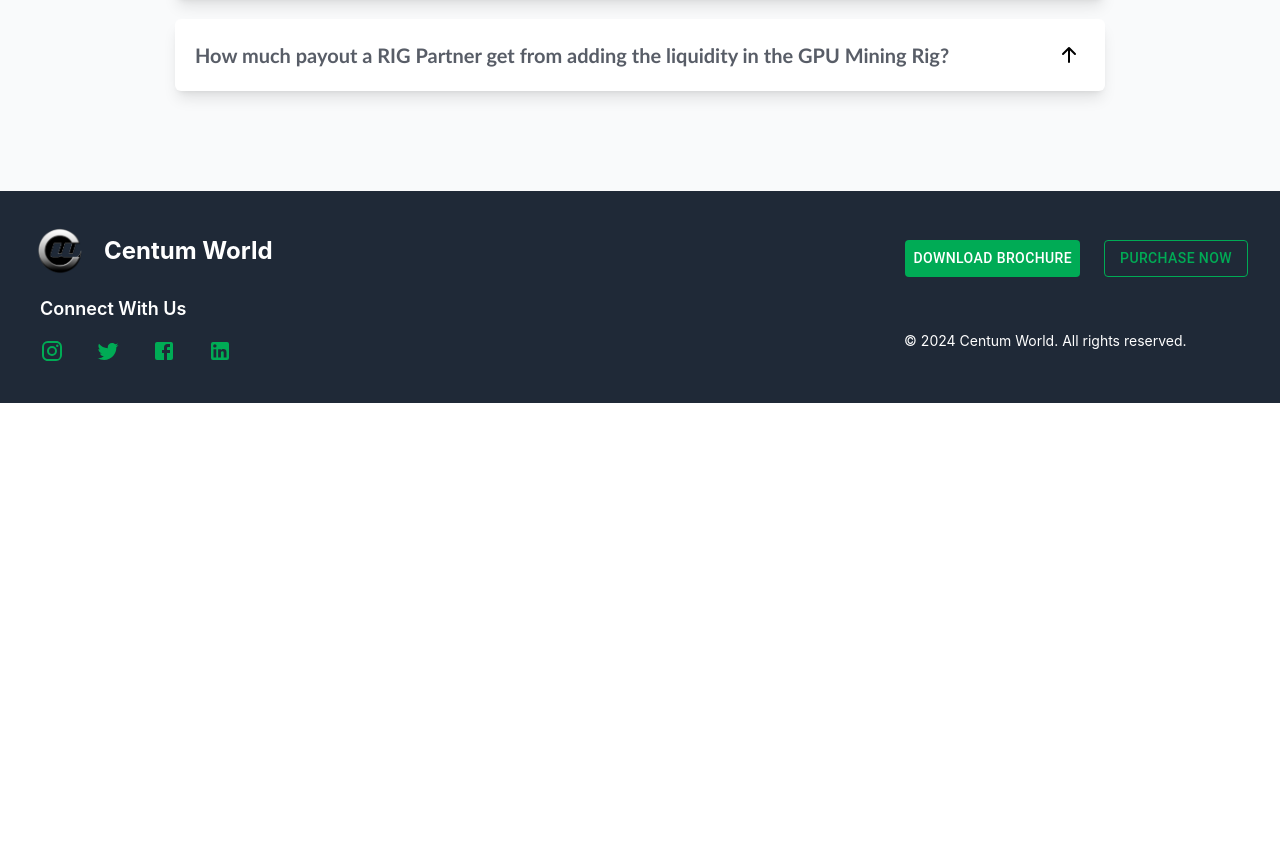
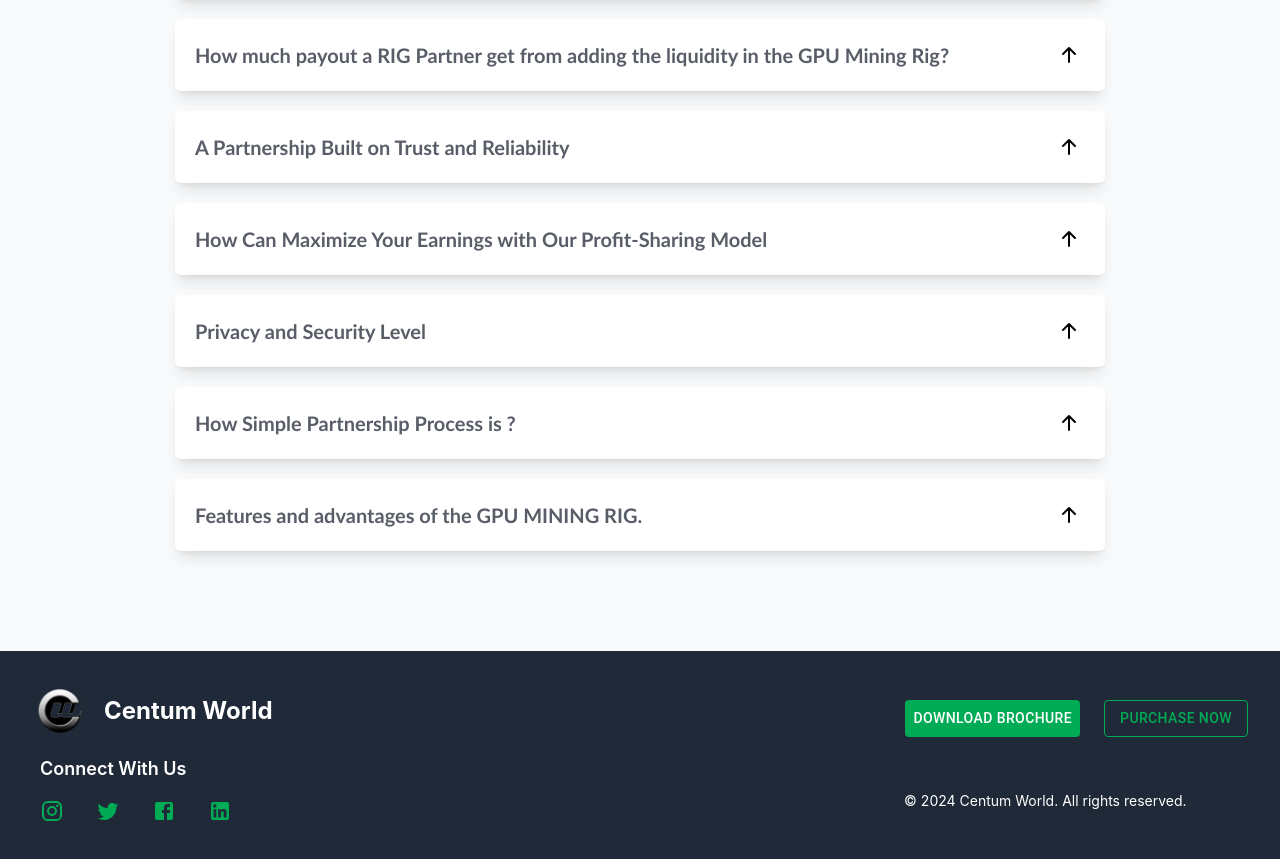
Before and after one commit to centum-world/mining-rig-portfolio, a React (Vite) app: page / in a window 1280 px wide. Shown: the part 5667-6526 px from the top of the page. Before the commit the page ends 6070 px from the top, so only its background shows below. Built offline with nearby package versions, Linux system fonts and the light colour scheme.

Commit message:
faq section done

```diff
--- a/src/components/FaqFirstSection.jsx
+++ b/src/components/FaqFirstSection.jsx
@@ -34,12 +34,9 @@ const FaqFirstSection = () => {
   };
   const arrowRotation = isArrowDown ? 180 : 0;
 
-
   const arrowRotation2 = isArrowDown2 ? 180 : 0;
 
-
   const arrowRotation3 = isArrowDown3 ? 180 : 0;
-
 
   const arrowRotation4 = isArrowDown4 ? 180 : 0;
 
@@ -62,9 +59,11 @@ const FaqFirstSection = () => {
             onClick={handleArrowClick}
           >
             <div className="">
-              <h2 className="text-xl font-calibri font-semibold text-gray-900 text-opacity-70 ">Who are GPU Mining RIG Partners?</h2>
+              <h2 className="text-xl font-calibri font-semibold text-gray-900 text-opacity-70 ">
+                Who are GPU Mining RIG Partners?
+              </h2>
               {isArrowDown ? (
-                <p className="text-sm ">
+                <p className="text-sm text-gray-700 text-opacity-80">
                   The GPU Mining RIG Partners are those who assist the (IAAS)
                   means Infrastructure As A Service.You will be adding the
                   liquidity for this GPU Mining setup for the development and
@@ -98,7 +97,7 @@ const FaqFirstSection = () => {
                 What are the liquidity(amount) slabs in the GPU Mining RIG?
               </h2>
               {isArrowDown2 ? (
-                <p className="text-sm ">
+                <p className="text-sm text-gray-700 text-opacity-80">
                   The liquidity slabs in the GPU Mining RIG are as follows : 12
                   lakh liquidity, 6 lakh liquidity, 3 lakh liquidity, 2 lakh
                   liquidity ,1 lakh liquidity.
@@ -115,14 +114,13 @@ const FaqFirstSection = () => {
                 transformOrigin: "center",
               }}
             >
-              <DownArrewIcon color='black' />
+              <DownArrewIcon color="black" />
             </div>
           </div>
 
           <div
             className="hover:scale-105 duration-100 flex w-full md:w-3/4 lg:w-3/4 p-5 h-auto rounded-md shadow-lg justify-between items-center mb-5 bg-white"
             style={{
-
               transition: "all 0.3s ease",
             }}
             onClick={handleArrowClick3}
@@ -132,7 +130,7 @@ const FaqFirstSection = () => {
                 How much Payout a Referral RIG get from referring someone?
               </h2>
               {isArrowDown3 ? (
-                <p className="text-sm ">
+                <p className="text-sm text-gray-700 text-opacity-80">
                   It depends on the distinct liquidity proveders. For an
                   instance : Suppose, There is liquidity provider of 6 lakh so
                   in this case the REFERRAL RIG gets Rs.10,450/- one time and
@@ -150,7 +148,7 @@ const FaqFirstSection = () => {
                 transformOrigin: "center",
               }}
             >
-              <DownArrewIcon color='black' />
+              <DownArrewIcon color="black" />
             </div>
           </div>
 
@@ -166,7 +164,7 @@ const FaqFirstSection = () => {
                 Why shall you add the liquidity (amount) in the GPU Mining Rig ?
               </h2>
               {isArrowDown4 ? (
-                <p className="text-sm">
+                <p className="text-sm text-gray-700 text-opacity-80">
                   Because,You are the one who assist to this (IAAS) technology
                   for the betterment of this infrastructure.It may provide you
                   safe and secure environment in the upcoming future.
@@ -183,22 +181,23 @@ const FaqFirstSection = () => {
                 transformOrigin: "center",
               }}
             >
-              <DownArrewIcon color='black' />
+              <DownArrewIcon color="black" />
             </div>
           </div>
 
           <div
             className="hover:scale-105 duration-100 flex w-full md:w-3/4 lg:w-3/4  p-5 h-auto rounded-md shadow-lg justify-between items-center mb-5 bg-white"
             style={{
-
               transition: "all 0.3s ease",
             }}
             onClick={handleArrowClick5}
           >
             <div className="">
-              <h2 className="text-xl font-calibri font-semibold text-gray-900 text-opacity-70">What is the full form of GPU ?</h2>
+              <h2 className="text-xl font-calibri font-semibold text-gray-900 text-opacity-70">
+                What is the full form of GPU ?
+              </h2>
               {isArrowDown5 ? (
-                <p className="text-sm ">
+                <p className="text-sm text-gray-700 text-opacity-80">
                   The full form of GPU is Graphics Processing Units.
                 </p>
               ) : (
@@ -213,7 +212,7 @@ const FaqFirstSection = () => {
                 transformOrigin: "center",
               }}
             >
-              <DownArrewIcon color='black' />
+              <DownArrewIcon color="black" />
             </div>
           </div>
 
@@ -230,7 +229,7 @@ const FaqFirstSection = () => {
                 the GPU Mining Rig?
               </h2>
               {isArrowDown6 ? (
-                <p className="text-sm ">
+                <p className="text-sm text-gray-700 text-opacity-80">
                   The RIG Partner payout from adding the liquidity in the GPU
                   Mining Rig depends on the distinct liquidity proveders. For an
                   instance : If you are a liquidity provider of 6 lakh in this
@@ -248,7 +247,175 @@ const FaqFirstSection = () => {
                 transformOrigin: "center",
               }}
             >
-              <DownArrewIcon color='black' />
+              <DownArrewIcon color="black" />
+            </div>
+          </div>
+
+          <div
+            className="hover:scale-105 duration-100 flex w-full md:w-3/4 lg:w-3/4  p-5 h-auto rounded-md shadow-lg justify-between items-center mb-5 bg-white"
+            style={{
+              transition: "all 0.3s ease",
+            }}
+            onClick={handleArrowClick6}
+          >
+            <div className="">
+              <h2 className="text-xl font-calibri font-semibold text-gray-900 text-opacity-70">
+                A Partnership Built on Trust and Reliability
+              </h2>
+              {isArrowDown6 ? (
+                <p className="text-sm text-gray-700 text-opacity-80">
+                  At CENTUMO RIG, we value professional relationships and
+                  prioritize trust and reliability. Join our Mutual RIG
+                  PARTNERSHIP PROGRAM to experience a partnership that is built
+                  to last.
+                </p>
+              ) : (
+                ""
+              )}
+            </div>
+            <div
+              className="text-white cursor-pointer"
+              style={{
+                transform: `rotate(${arrowRotation6}deg)`,
+                transition: "transform 0.3s ease",
+                transformOrigin: "center",
+              }}
+            >
+              <DownArrewIcon color="black" />
+            </div>
+          </div>
+
+          <div
+            className="hover:scale-105 duration-100 flex w-full md:w-3/4 lg:w-3/4  p-5 h-auto rounded-md shadow-lg justify-between items-center mb-5 bg-white"
+            style={{
+              transition: "all 0.3s ease",
+            }}
+            onClick={handleArrowClick6}
+          >
+            <div className="">
+              <h2 className="text-xl font-calibri font-semibold text-gray-900 text-opacity-70">
+                How Can Maximize Your Earnings with Our Profit-Sharing Model
+              </h2>
+              {isArrowDown6 ? (
+                <p className="text-sm text-gray-700 text-opacity-80">
+                  With CENTUMO RIG, you can tap into the potential of crypto
+                  mining and earn your share of the profits. We distribute 60%
+                  of our earnings from our work profit via our GPU Mining Rig
+                  Module, ensuring that you benefit from your partnership.
+                </p>
+              ) : (
+                ""
+              )}
+            </div>
+            <div
+              className="text-white cursor-pointer"
+              style={{
+                transform: `rotate(${arrowRotation6}deg)`,
+                transition: "transform 0.3s ease",
+                transformOrigin: "center",
+              }}
+            >
+              <DownArrewIcon color="black" />
+            </div>
+          </div>
+          <div
+            className="hover:scale-105 duration-100 flex w-full md:w-3/4 lg:w-3/4  p-5 h-auto rounded-md shadow-lg justify-between items-center mb-5 bg-white"
+            style={{
+              transition: "all 0.3s ease",
+            }}
+            onClick={handleArrowClick6}
+          >
+            <div className="">
+              <h2 className="text-xl font-calibri font-semibold text-gray-900 text-opacity-70">
+                Privacy and Security Level
+              </h2>
+              {isArrowDown6 ? (
+                <p className="text-sm text-gray-700 text-opacity-80">
+                  Your privacy and security are our top priorities. Rest assured
+                  that we have implemented robust measures to safeguard your
+                  data and investments, providing you with peace of mind as you
+                  participate in our program.
+                </p>
+              ) : (
+                ""
+              )}
+            </div>
+            <div
+              className="text-white cursor-pointer"
+              style={{
+                transform: `rotate(${arrowRotation6}deg)`,
+                transition: "transform 0.3s ease",
+                transformOrigin: "center",
+              }}
+            >
+              <DownArrewIcon color="black" />
+            </div>
+          </div>
+
+          <div
+            className="hover:scale-105 duration-100 flex w-full md:w-3/4 lg:w-3/4  p-5 h-auto rounded-md shadow-lg justify-between items-center mb-5 bg-white"
+            style={{
+              transition: "all 0.3s ease",
+            }}
+            onClick={handleArrowClick6}
+          >
+            <div className="">
+              <h2 className="text-xl font-calibri font-semibold text-gray-900 text-opacity-70">
+                How Simple Partnership Process is ?
+              </h2>
+              {isArrowDown6 ? (
+                <p className="text-sm text-gray-700 text-opacity-80">
+                  Becoming a partner is easy. Simply add liquidity ranging from
+                  1L to 12L or more according to your preferences, sign a mutual
+                  contract for 12 months, and enjoy regular payout shares
+                  scheduled for each month throughout the contract period.
+                </p>
+              ) : (
+                ""
+              )}
+            </div>
+            <div
+              className="text-white cursor-pointer"
+              style={{
+                transform: `rotate(${arrowRotation6}deg)`,
+                transition: "transform 0.3s ease",
+                transformOrigin: "center",
+              }}
+            >
+              <DownArrewIcon color="black" />
+            </div>
+          </div>
+
+          <div
+            className="hover:scale-105 duration-100 flex w-full md:w-3/4 lg:w-3/4  p-5 h-auto rounded-md shadow-lg justify-between items-center mb-5 bg-white"
+            style={{
+              transition: "all 0.3s ease",
+            }}
+            onClick={handleArrowClick6}
+          >
+            <div className="">
+              <h2 className="text-xl font-calibri font-semibold text-gray-900 text-opacity-70">
+                Features and advantages of the GPU MINING RIG.
+              </h2>
+              {isArrowDown6 ? (
+                <p className="text-sm text-gray-700 text-opacity-80 ">
+                  It has features and distinct advantages by which the RIG
+                  Partners may take the benefits of it by merely adding the
+                  Liquidity at every steps.
+                </p>
+              ) : (
+                ""
+              )}
+            </div>
+            <div
+              className="text-white cursor-pointer"
+              style={{
+                transform: `rotate(${arrowRotation6}deg)`,
+                transition: "transform 0.3s ease",
+                transformOrigin: "center",
+              }}
+            >
+              <DownArrewIcon color="black" />
             </div>
           </div>
         </div>
--- a/src/pages/Faq.jsx
+++ b/src/pages/Faq.jsx
@@ -1,8 +1,11 @@
 import React from 'react'
+import FaqFirstSection from '../components/FaqFirstSection'
 
 const Faq = () => {
   return (
-    <div>Faq</div>
+    <>
+      <FaqFirstSection/>
+    </>
   )
 }
 
```
